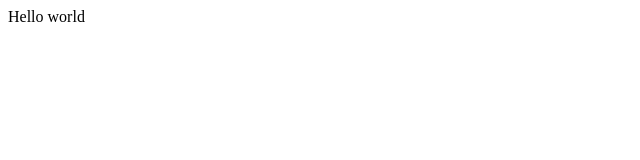
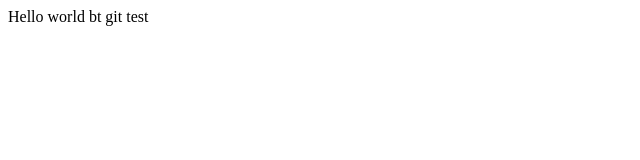
Before and after one commit to jazzini/opentutorials-jazzini, a plain HTML site: page index.html in a window 1280 px wide. Shown: the full height of the page, 0-640 px from the left. Drawn offline with Linux system fonts and the light colour scheme.

Commit message:
add index.html

```diff
--- a/index.html
+++ b/index.html
@@ -19,6 +19,6 @@
     </head>
 
     <body>
-        Hello world
+        Hello world bt git test
     </body>
 </html>
```
